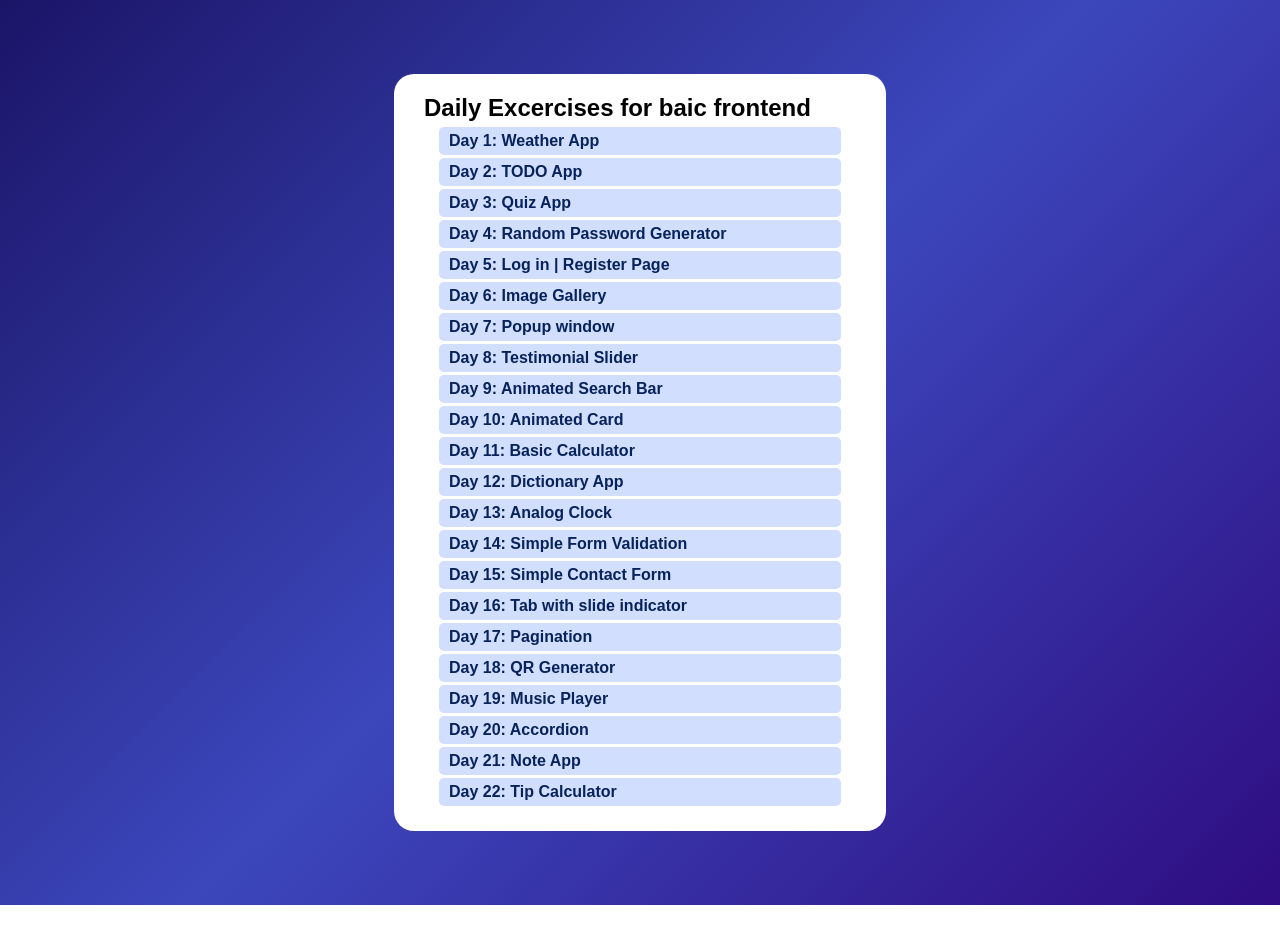
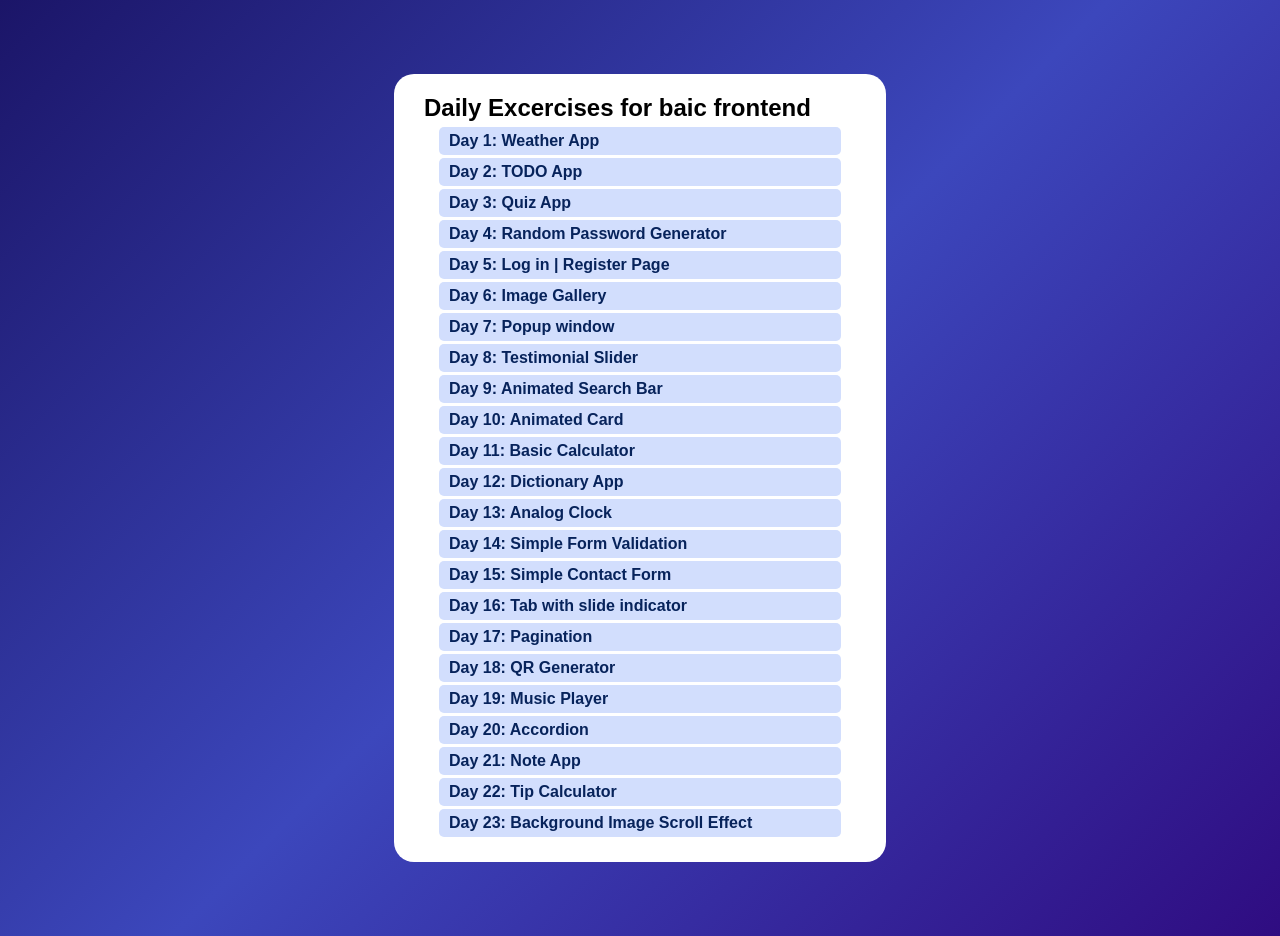
Before and after one commit to Erma-T/30daysFrontEndBasic, a plain HTML site: page index.html in a window 1280 px wide. Before the commit the page ends 905 px from the top, so only its background shows below. Drawn offline with Linux system fonts and the light colour scheme.

Commit message:
day 23 added to main menu

```diff
--- a/index.html
+++ b/index.html
@@ -32,6 +32,7 @@
                 <a href="Day 20 Accordion/index.html"> <li> Day 20: Accordion</li></a>
                 <a href="Day 21 Notes App/index.html"> <li> Day 21: Note App</li></a>
                 <a href="Day 22 Tip calculator/index.html"> <li> Day 22: Tip Calculator</li></a>
+                <a href="Day 23 Background Image Scroll Effect/index.html"> <li> Day 23: Background Image Scroll Effect</li></a>
 
             </ul>
 
```
